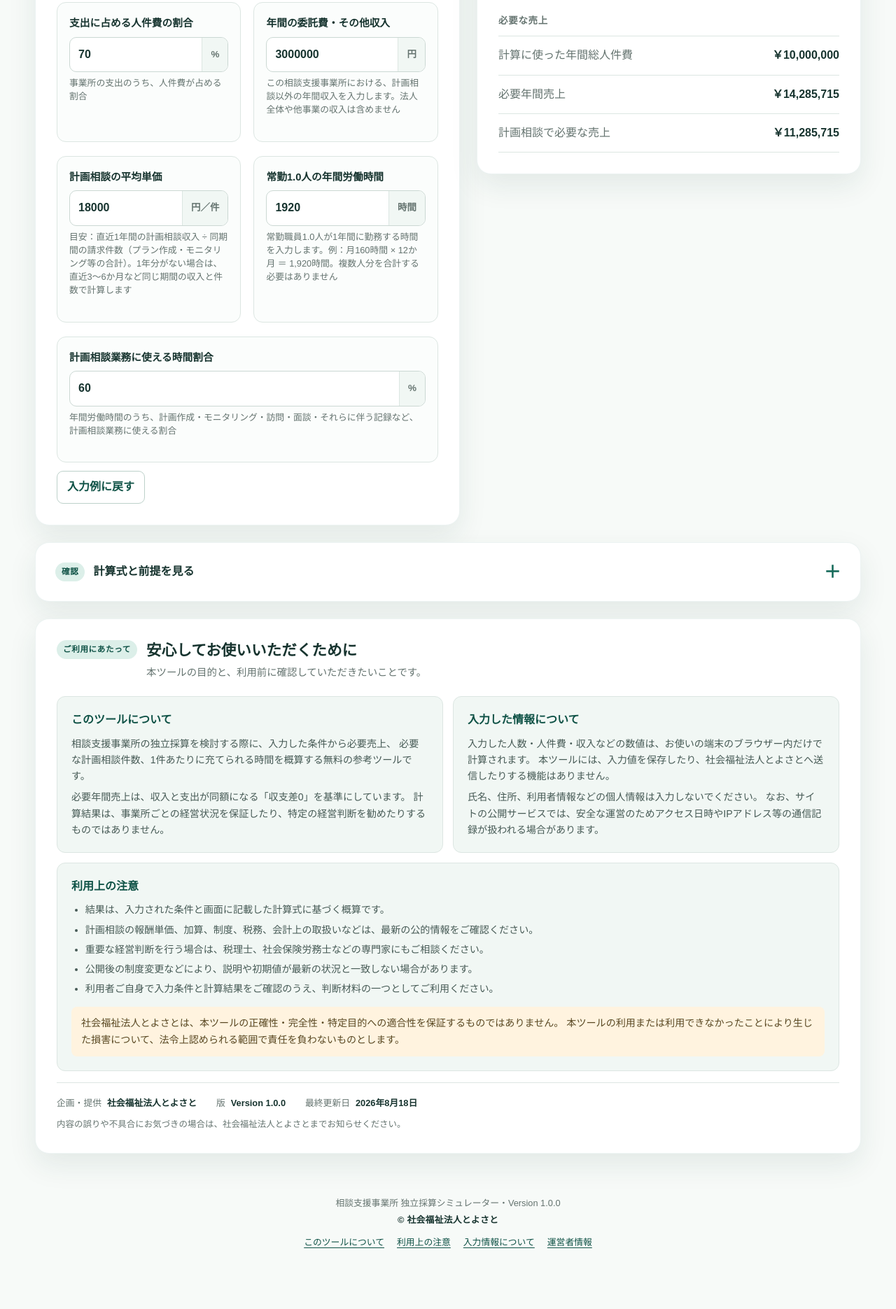
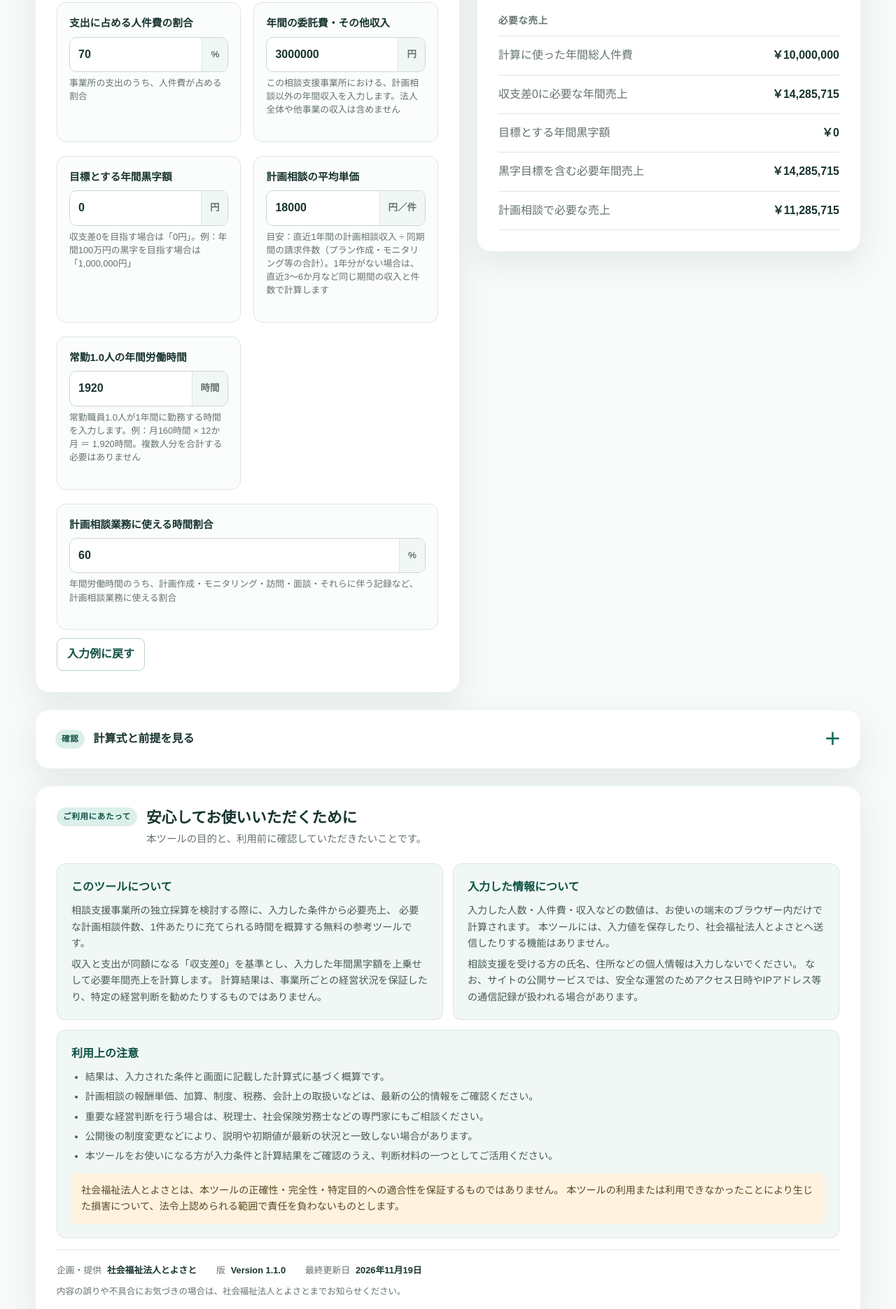
Before and after one commit to stepup21-lab/consultation-support-simulator, a plain HTML site: page index.html in a window 1280 px wide. Shown: the part 975-2846 px from the top of the page at 70% size. Before the commit the page ends 2796 px from the top, so only its background shows below. Drawn offline with Linux system fonts and the light colour scheme.

Commit message:
Version 1.1.0へ更新
年間黒字目標の追加、表現修正、セキュリティ強化

```diff
--- a/app.js
+++ b/app.js
@@ -2,8 +2,8 @@
 
 const SYSTEM_CONFIG = Object.freeze({
   appName: "相談支援事業所 独立採算シミュレーター",
-  version: "Version 1.0.0",
-  lastUpdated: "2026年8月18日",
+  version: "Version 1.1.0",
+  lastUpdated: "2026年11月19日",
   copyright: "© 社会福祉法人とよさと",
   provider: "社会福祉法人とよさと",
 });
@@ -14,6 +14,7 @@ const DEFAULT_VALUES = Object.freeze({
   personnelCostPerFte: 5000000,
   personnelCostRatio: 70,
   otherIncome: 3000000,
+  targetAnnualSurplus: 0,
   averageUnitPrice: 18000,
   annualWorkHours: 1920,
   consultationTimeRatio: 60,
@@ -25,6 +26,7 @@ const FIELD_RULES = Object.freeze({
   personnelCostPerFte: { label: "常勤換算1.0人あたり年間人件費", minExclusive: 0 },
   personnelCostRatio: { label: "支出に占める人件費の割合", minExclusive: 0, max: 100 },
   otherIncome: { label: "委託費・その他収入", min: 0 },
+  targetAnnualSurplus: { label: "目標とする年間黒字額", min: 0 },
   averageUnitPrice: { label: "計画相談の平均単価", minExclusive: 0 },
   annualWorkHours: { label: "年間労働時間", minExclusive: 0 },
   consultationTimeRatio: { label: "計画相談業務の時間割合", minExclusive: 0, max: 100 },
@@ -105,7 +107,8 @@ function calculateScenario(values) {
   const calculatedPersonnelCost = values.costMode === "perFte"
     ? values.personnelCostPerFte * values.staffCount
     : values.totalPersonnelCost;
-  const requiredAnnualRevenue = calculatedPersonnelCost / personnelCostRatio;
+  const breakEvenAnnualRevenue = calculatedPersonnelCost / personnelCostRatio;
+  const requiredAnnualRevenue = breakEvenAnnualRevenue + values.targetAnnualSurplus;
   const requiredConsultationRevenue = Math.max(requiredAnnualRevenue - values.otherIncome, 0);
 
   // 2. 必要件数の計算（平均単価は外部で確定済みの値として受け取る）
@@ -125,6 +128,7 @@ function calculateScenario(values) {
 
   return {
     calculatedPersonnelCost,
+    breakEvenAnnualRevenue,
     requiredAnnualRevenue,
     requiredConsultationRevenue,
     annualCasesExact,
@@ -175,6 +179,8 @@ function renderErrors(errors) {
 
 function renderResults(result, values) {
   setText("calculatedPersonnelCost", yenFormatter.format(Math.ceil(result.calculatedPersonnelCost)));
+  setText("breakEvenAnnualRevenue", yenFormatter.format(Math.ceil(result.breakEvenAnnualRevenue)));
+  setText("targetAnnualSurplusResult", yenFormatter.format(Math.ceil(values.targetAnnualSurplus)));
   setText("requiredAnnualRevenue", yenFormatter.format(Math.ceil(result.requiredAnnualRevenue)));
   setText("requiredConsultationRevenue", yenFormatter.format(Math.ceil(result.requiredConsultationRevenue)));
   setText("annualCases", formatCases(result.annualCasesExact));
--- a/index.html
+++ b/index.html
@@ -105,6 +105,16 @@
             </label>
 
             <label class="field input-theme input-theme--single">
+              <span class="field__label">目標とする年間黒字額</span>
+              <span class="field__control">
+                <input id="targetAnnualSurplus" name="targetAnnualSurplus" type="number" min="0" step="10000" value="0" inputmode="numeric" />
+                <span class="unit">円</span>
+              </span>
+              <span class="field__hint">収支差0を目指す場合は「0円」。例：年間100万円の黒字を目指す場合は「1,000,000円」</span>
+              <span class="field__error" data-error-for="targetAnnualSurplus"></span>
+            </label>
+
+            <label class="field input-theme input-theme--single">
               <span class="field__label">計画相談の平均単価</span>
               <span class="field__control">
                 <input id="averageUnitPrice" name="averageUnitPrice" type="number" min="1" step="100" value="18000" inputmode="numeric" />
@@ -193,7 +203,15 @@
                 <dd id="calculatedPersonnelCost">—</dd>
               </div>
               <div>
-                <dt>必要年間売上</dt>
+                <dt>収支差0に必要な年間売上</dt>
+                <dd id="breakEvenAnnualRevenue">—</dd>
+              </div>
+              <div>
+                <dt>目標とする年間黒字額</dt>
+                <dd id="targetAnnualSurplusResult">—</dd>
+              </div>
+              <div>
+                <dt>黒字目標を含む必要年間売上</dt>
                 <dd id="requiredAnnualRevenue">—</dd>
               </div>
               <div>
@@ -217,11 +235,12 @@
         <div class="explanation-content">
           <p>
             この試算は、年間総人件費を目標の人件費率に収めるために必要な売上を出し、
-            委託費などを差し引いた残りを計画相談で得る、という考え方です。
+            目標とする年間黒字額を上乗せしたうえで、委託費などを差し引いた残りを計画相談で得る、という考え方です。
           </p>
           <ol>
-            <li><strong>必要年間売上</strong> ＝ 年間総人件費 ÷（支出に占める人件費の割合 ÷ 100）</li>
-            <li><strong>計画相談で必要な売上</strong> ＝ 必要年間売上 − 委託費・その他収入</li>
+            <li><strong>収支差0に必要な年間売上</strong> ＝ 年間総人件費 ÷（支出に占める人件費の割合 ÷ 100）</li>
+            <li><strong>黒字目標を含む必要年間売上</strong> ＝ 収支差0に必要な年間売上 ＋ 目標とする年間黒字額</li>
+            <li><strong>計画相談で必要な売上</strong> ＝ 黒字目標を含む必要年間売上 − 委託費・その他収入</li>
             <li><strong>年間必要件数</strong> ＝ 計画相談で必要な売上 ÷ 平均単価</li>
             <li><strong>常勤換算1.0人あたり年間必要件数</strong> ＝ 年間必要件数 ÷ 常勤換算人数</li>
             <li><strong>月間件数</strong> ＝ それぞれの年間件数 ÷ 12</li>
@@ -229,9 +248,10 @@
             <li><strong>1件あたりに充てられる時間</strong> ＝ 年間総時間 ÷ 切り上げ後の年間必要件数</li>
           </ol>
           <div class="notice">
-            <strong>Version 1.0.0の前提</strong>
+            <strong>Version 1.1.0の前提</strong>
             <p>
-              必要年間売上は、収入と支出が同額になる「収支差0」を基準にした試算です。
+              収入と支出が同額になる「収支差0」を基準とし、入力した年間黒字額を上乗せして試算します。
+              黒字額を0円にすると、収支差0を目標にした計算になります。
               平均単価は手入力です。実際の収支判断では、社会保険料などを含む法人負担の人件費、
               取得できる加算、稼働日数なども確認してください。この結果は経営判断を補助する概算です。
             </p>
@@ -256,7 +276,7 @@
               必要な計画相談件数、1件あたりに充てられる時間を概算する無料の参考ツールです。
             </p>
             <p>
-              必要年間売上は、収入と支出が同額になる「収支差0」を基準にしています。
+              収入と支出が同額になる「収支差0」を基準とし、入力した年間黒字額を上乗せして必要年間売上を計算します。
               計算結果は、事業所ごとの経営状況を保証したり、特定の経営判断を勧めたりするものではありません。
             </p>
           </article>
@@ -268,7 +288,7 @@
               本ツールには、入力値を保存したり、社会福祉法人とよさとへ送信したりする機能はありません。
             </p>
             <p>
-              氏名、住所、利用者情報などの個人情報は入力しないでください。
+              相談支援を受ける方の氏名、住所などの個人情報は入力しないでください。
               なお、サイトの公開サービスでは、安全な運営のためアクセス日時やIPアドレス等の通信記録が扱われる場合があります。
             </p>
           </article>
@@ -280,7 +300,7 @@
               <li>計画相談の報酬単価、加算、制度、税務、会計上の取扱いなどは、最新の公的情報をご確認ください。</li>
               <li>重要な経営判断を行う場合は、税理士、社会保険労務士などの専門家にもご相談ください。</li>
               <li>公開後の制度変更などにより、説明や初期値が最新の状況と一致しない場合があります。</li>
-              <li>利用者ご自身で入力条件と計算結果をご確認のうえ、判断材料の一つとしてご利用ください。</li>
+              <li>本ツールをお使いになる方が入力条件と計算結果をご確認のうえ、判断材料の一つとしてご活用ください。</li>
             </ul>
             <p class="liability-note">
               社会福祉法人とよさとは、本ツールの正確性・完全性・特定目的への適合性を保証するものではありません。
@@ -292,8 +312,8 @@
         <div class="operator-info" id="operator">
           <dl>
             <div><dt>企画・提供</dt><dd data-config="provider">社会福祉法人とよさと</dd></div>
-            <div><dt>版</dt><dd data-config="version">Version 1.0.0</dd></div>
-            <div><dt>最終更新日</dt><dd data-config="lastUpdated">2026年8月18日</dd></div>
+            <div><dt>版</dt><dd data-config="version">Version 1.1.0</dd></div>
+            <div><dt>最終更新日</dt><dd data-config="lastUpdated">2026年11月19日</dd></div>
           </dl>
           <p>内容の誤りや不具合にお気づきの場合は、社会福祉法人とよさとまでお知らせください。</p>
         </div>
@@ -301,7 +321,7 @@
     </main>
 
     <footer>
-      <p><span data-config="appName">相談支援事業所 独立採算シミュレーター</span>・<span data-config="version">Version 1.0.0</span></p>
+      <p><span data-config="appName">相談支援事業所 独立採算シミュレーター</span>・<span data-config="version">Version 1.1.0</span></p>
       <p class="copyright" data-config="copyright">© 社会福祉法人とよさと</p>
       <nav class="footer-links" aria-label="サイト情報">
         <a href="#about">このツールについて</a>
```
Also changed, not shown: 1 other file.
